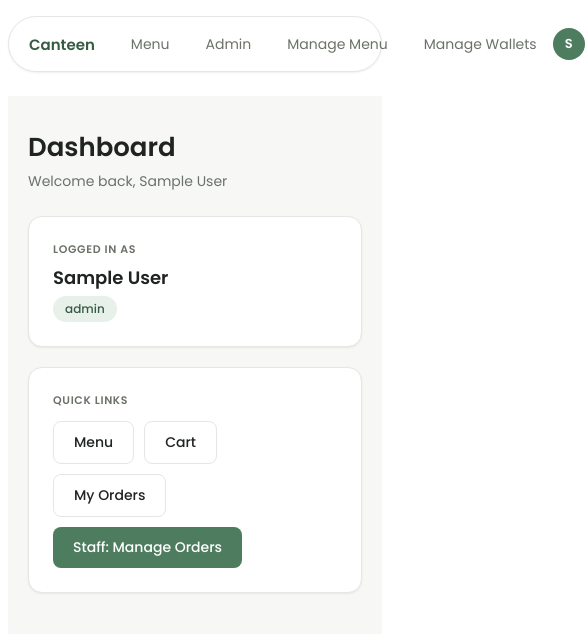
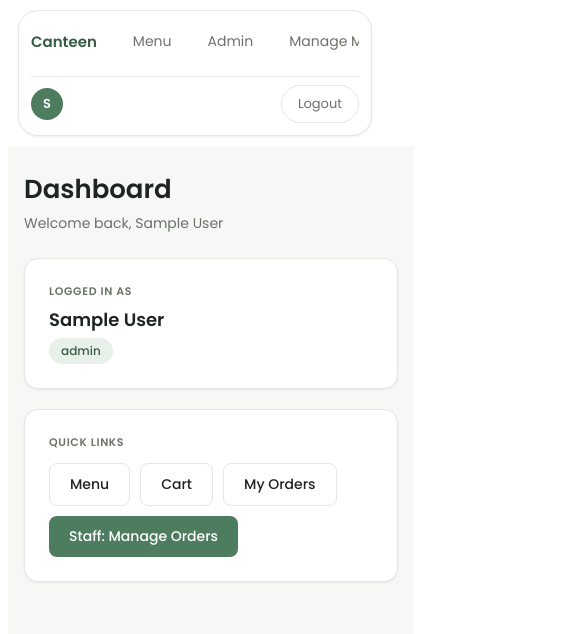
Before and after one commit to ABHAS-RGB/Canteen_Mangement_system-, a React app in the folder frontend/: page / in a window 390 px wide. Shown: the top 634 px of the page, 585 px wide, since content can reach past the window. Built offline with nearby package versions, Linux system fonts and the light colour scheme; sample sign-in values are in the browser's storage; the HTML template or start-up script is replaced by a standard one.

Commit message:
Fix mobile responsive layout for navbar

```diff
--- a/frontend/src/App.css
+++ b/frontend/src/App.css
@@ -567,3 +567,33 @@
   color: var(--canteen-danger);
   border-color: transparent;
 }
+/* Responsive Fixes */
+@media (max-width: 768px) {
+  .app-navbar-v2 {
+    flex-direction: column;
+    align-items: stretch;
+    border-radius: 20px;
+    padding: 12px;
+    margin: 10px;
+    gap: 12px;
+  }
+  .navbar-v2-links {
+    overflow-x: auto;
+    padding-bottom: 4px;
+    -ms-overflow-style: none;
+    scrollbar-width: none;
+  }
+  .navbar-v2-links::-webkit-scrollbar {
+    display: none;
+  }
+  .navbar-v2-user {
+    justify-content: space-between;
+    width: 100%;
+    padding-top: 8px;
+    border-top: 1px solid var(--canteen-border);
+  }
+  .page-container {
+    width: 100%;
+    padding: 16px 16px 60px;
+  }
+}
```
